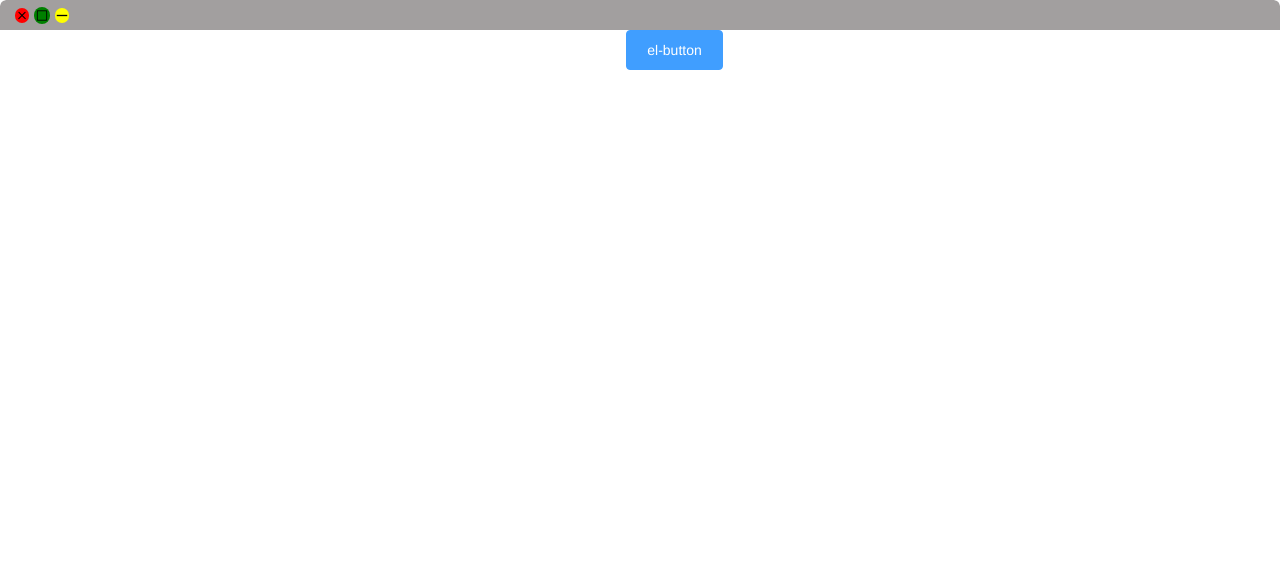
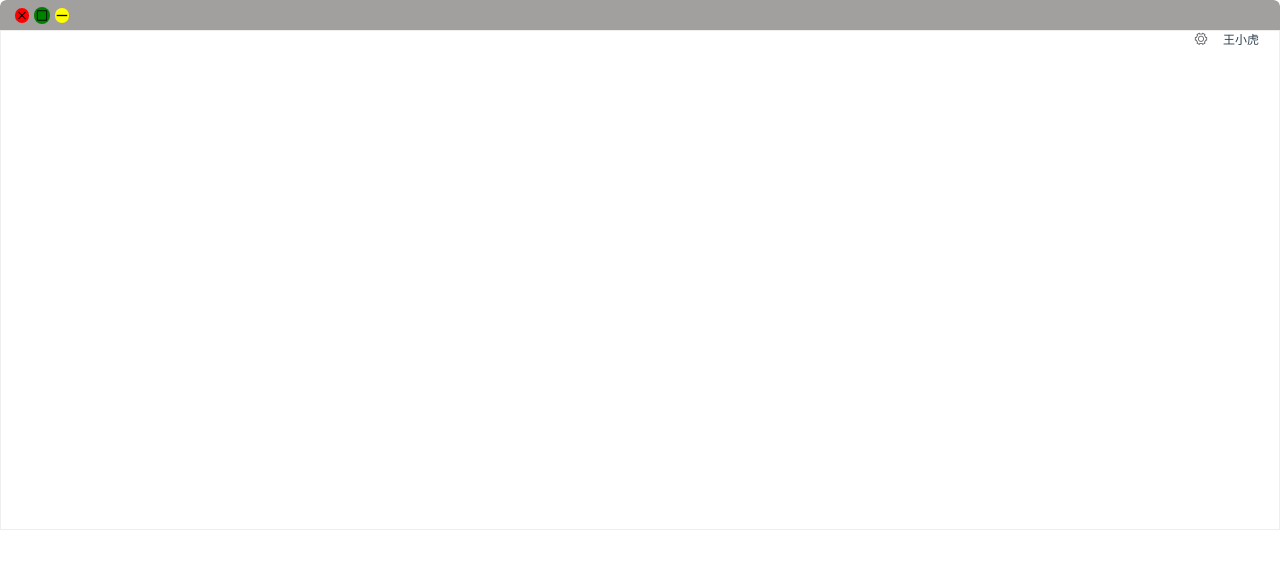
Before and after one commit to bibichuan/bnode, a Vue app: page / in a window 1280 px wide. Shown: the top 568 px of the page. Built offline with nearby package versions, Linux system fonts and the light colour scheme.

Commit message:
增加elementui

```diff
--- a/src/background.js
+++ b/src/background.js
@@ -38,7 +38,6 @@ function createWindow () {
   ipcMain.on('min', e=> win.minimize());
   ipcMain.on('max', (e,arg)=> {
     if (arg == 'restore') {
-      console.log('dds');
       win.unmaximize();
     } else {
       win.maximize();
--- a/src/components/MainContent.vue
+++ b/src/components/MainContent.vue
@@ -1,6 +1,25 @@
 <template>
   <div class="main-content">
-    <el-button type="primary">el-button</el-button>
+    <el-container style="height: 500px; border: 1px solid #eee">
+      <el-scrollbar wrap-class="left-list" wrap-style="color: red;" view-style="font-weight: bold;"
+        view-class="view-box" :native="false" :noresize="false">
+      </el-scrollbar>
+      <el-container>
+        <el-header style="text-align: right; font-size: 12px">
+          <el-dropdown>
+            <i class="el-icon-setting" style="margin-right: 15px"></i>
+            <el-dropdown-menu slot="dropdown">
+              <el-dropdown-item>查看</el-dropdown-item>
+              <el-dropdown-item>新增</el-dropdown-item>
+              <el-dropdown-item>删除</el-dropdown-item>
+            </el-dropdown-menu>
+          </el-dropdown>
+          <span>王小虎</span>
+        </el-header>
+        <el-main>
+        </el-main>
+      </el-container>
+    </el-container>
   </div>
 </template>
 <script>
@@ -13,5 +32,8 @@ export default {
   width:100%;
   height: 100%;
   background: #fff;
+  position: absolute;
+
+  .el-scrollbar__wrap.left-list{overflow-x: hidden;}
 }
 </style>
--- a/src/plugins/element.js
+++ b/src/plugins/element.js
@@ -1,4 +1,26 @@
-import Vue from 'vue'
-import { Button } from 'element-ui'
 
-Vue.use(Button)
+import Vue from 'vue';
+import {
+  Button, Container, Header,
+  Main, Aside, Menu,
+  Submenu, MenuItem, MenuItemGroup,
+  Dropdown, DropdownMenu, DropdownItem,
+  Scrollbar,
+} from 'element-ui';
+
+Vue.use(Button);
+Vue.use(Container);
+Vue.use(Header);
+Vue.use(Main);
+Vue.use(Container);
+Vue.use(Header);
+Vue.use(Main);
+Vue.use(Aside);
+Vue.use(Menu);
+Vue.use(Submenu);
+Vue.use(MenuItem);
+Vue.use(MenuItemGroup);
+Vue.use(Dropdown);
+Vue.use(DropdownMenu);
+Vue.use(DropdownItem);
+Vue.use(Scrollbar);
```
